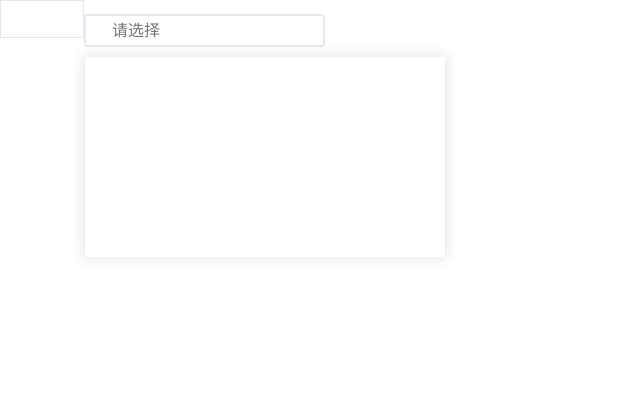
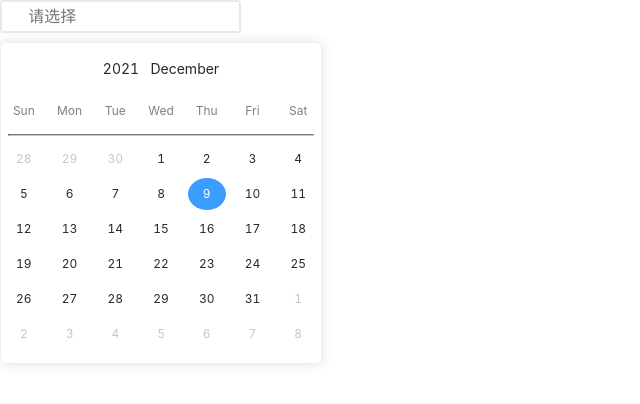
Before and after one commit to lzt-T/carpediemUi, a Vue app: page / in a window 1280 px wide. Shown: the top 404 px of the page, without its empty margins (0-640 px from the left). Built offline with nearby package versions, Linux system fonts and the light colour scheme; a web font is replaced by a local one.

Commit message:
feat: 日期选择组外观完成

```diff
--- a/examples/App.vue
+++ b/examples/App.vue
@@ -1,6 +1,5 @@
 <template>
   <div class="su">
-    <cd-button></cd-button>
     <cd-date-picker v-model="data" :height="32" :width="240"></cd-date-picker>
   </div>
 </template>
--- a/packages/datepicker/src/calendar.vue
+++ b/packages/datepicker/src/calendar.vue
@@ -1,15 +1,62 @@
 <template>
-  <div :class="{ 'cd-calendar-frame': true }">
-    <span class="cd cd-calendar-icon"></span>
-    <div :class="{ 'cd-calendar-tag': true }">
-      <span></span>
-      <span></span>
-      <span></span>
-      <span></span>
-      <span></span>
+  <div :class="{ 'cd-calendar-frame-day': type == 'day' }">
+    <div v-if="type == 'day'">
+      <span class="cd cd-calendar-icon"></span>
+      <div :class="{ 'cd-calendar-tag': true }">
+        <span class="last-year cd" @click="changeYear(-1)"></span>
+        <span
+          class="cd-calendar-tag-icon last-month cd"
+          @click="changeMonth(-1)"
+        ></span>
+        <span class="cd-calendar-tag-word"
+          >{{ yearData }} &nbsp; {{ monthArray[monthData - 1] }}
+        </span>
+        <span
+          class="cd-calendar-tag-icon next-month cd"
+          @click="changeMonth(1)"
+        ></span>
+        <span
+          class="cd-calendar-tag-icon next-year cd"
+          @click="changeYear(1)"
+        ></span>
+      </div>
+      <div :class="{ 'cd-calendar-week': true }">
+        <span
+          class="cd-calendar-week-work"
+          v-for="(data, ind) in weekArray"
+          :key="ind"
+          >{{ data }}</span
+        >
+      </div>
+      <hr class="cd-calendar-week-hr" />
+      <div :class="{ 'cd-calendar-day': true }">
+        <span
+          v-for="data in lastMonthDays"
+          :key="data"
+          class="cd-calendar-dayWord cd-calendar-lastmonth"
+          >{{ data }}</span
+        >
+        <span
+          v-for="data in currentMonthhDays"
+          :key="data"
+          :class="{
+            'cd-calendar-dayWord': true,
+            'cd-calendar-currentmonth': true,
+            'cd-calendar-select':
+              yearData == selectDate[0] &&
+              monthData == selectDate[1] &&
+              data == dayData,
+          }"
+          >{{ data }}</span
+        >
+        <span
+          v-for="data in nextMonthDays"
+          :key="data"
+          class="cd-calendar-dayWord cd-calendar-nextmonth"
+          >{{ data }}</span
+        >
+      </div>
     </div>
-    <div :class="{ 'cd-calendar-week': true }"></div>
-    <div :class="{ 'cd-calendar-day': true }"></div>
   </div>
 </template>
 
@@ -23,22 +70,146 @@ export default {
     width: {
       type: Number,
     },
+    type: {
+      type: String,
+      default: "day",
+    },
   },
   setup(props, context) {
+    let weekArray = ref(["Sun", "Mon", "Tue", "Wed", "Thu", "Fri", "Sat"]);
+    let monthArray = ref([
+      "January",
+      "February",
+      "March",
+      "April",
+      "May",
+      "June",
+      "July",
+      "August",
+      "September",
+      "October",
+      "November",
+      "December",
+    ]);
+    let selectDate = ref([]);
     let yearData = ref();
     let monthData = ref();
     let dayData = ref();
+    getCurrentDate();
+    function getCurrentDate() {
+      let currentDate = new Date();
+      yearData.value = currentDate.getFullYear();
+      monthData.value = currentDate.getMonth() + 1;
+      dayData.value = currentDate.getDate();
+      selectDate.value.push(yearData.value, monthData.value);
+    }
+    console.log(selectDate.value);
+    function changeYear(num) {
+      yearData.value += num;
+      getCalendar();
+      dayData.value = undefined;
+    }
+    function changeMonth(num) {
+      if (monthData.value + num > 12) {
+        yearData.value += 1;
+        monthData.value = 1;
+      } else if (monthData.value + num < 1) {
+        yearData.value -= 1;
+        monthData.value = 12;
+      } else {
+        monthData.value += num;
+      }
+      getCalendar();
+      dayData.value = undefined;
+    }
+    function changeData(num) {
+      dayData.value = num;
+    }
+    //获取日期的数据
+    let lastMonthDays = ref([]);
+    let currentMonthhDays = ref([]);
+    let nextMonthDays = ref([]);
+    getCalendar();
+    function getCalendar() {
+      lastMonthDays.value.length = 0;
+      currentMonthhDays.value.length = 0;
+      nextMonthDays.value.length = 0;
+      let monthFristWeek;
+      let nextmonth;
+      let lastmonth;
+      let currentmonth = +new Date(
+        yearData.value + "-" + monthData.value + "-1"
+      );
+      if (monthData.value == 12) {
+        nextmonth = +new Date(yearData.value + 1 + "-1-1");
+      } else {
+        nextmonth = +new Date(
+          yearData.value + "-" + (monthData.value + 1) + "-1"
+        );
+      }
+      if (monthData.value == 1) {
+        lastmonth = +new Date(yearData.value - 1 + "-12-1");
+      } else {
+        lastmonth = +new Date(
+          yearData.value + "-" + (monthData.value - 1) + "-1"
+        );
+      }
+      monthFristWeek = new Date(
+        yearData.value + "-" + monthData.value + "-1"
+      ).getDay();
+
+      for (
+        let i = (currentmonth - lastmonth) / (1000 * 60 * 60 * 24), j = 0;
+        i >= 0, j < monthFristWeek;
+        i--, j++
+      ) {
+        lastMonthDays.value.unshift(i);
+      }
+      // console.log(lastMonthDays.value);
+      for (
+        let i = 1;
+        i <= (nextmonth - currentmonth) / (1000 * 60 * 60 * 24);
+        i++
+      ) {
+        currentMonthhDays.value.push(i);
+      }
+      // console.log(currentMonthhDays.value);
+      for (
+        let i = lastMonthDays.value.length + currentMonthhDays.value.length,
+          j = 1;
+        i < 42;
+        i++, j++
+      ) {
+        nextMonthDays.value.push(j);
+      }
+      // console.log(nextMonthDays.value);
+    }
+    return {
+      yearData,
+      monthData,
+      dayData,
+      changeYear,
+      changeMonth,
+      changeData,
+      weekArray,
+      monthArray,
+      lastMonthDays,
+      currentMonthhDays,
+      nextMonthDays,
+      selectDate,
+    };
   },
 };
 </script>
 
 <style scoped>
-.cd-calendar-frame {
+.cd-calendar-frame-day {
   position: absolute;
   top: v-bind(height + 10 + "px");
   z-index: 1;
-  height: 200px;
-  width: v-bind(width * 1.5+"px");
+  /* height: 200px; */
+  width: 320px;
+  border-radius: 5px;
   box-shadow: 0px 0px 12px 2px rgba(0, 0, 0, 0.1);
 }
 .cd-calendar-icon {
@@ -50,4 +221,104 @@ export default {
   content: "\e637";
   color: white;
 }
+.cd-calendar-tag {
+  display: flex;
+  padding: 10px;
+}
+.last-year {
+  flex: 1;
+  text-align: center;
+  cursor: pointer;
+}
+.last-year::before {
+  content: "\e683";
+  color: #7e7f80;
+}
+.last-year:hover:before {
+  color: #3c9cff;
+}
+.last-month {
+  flex: 1;
+  text-align: center;
+  cursor: pointer;
+}
+.last-month::before {
+  content: "\e640";
+  color: #7e7f80;
+}
+.last-month:hover::before {
+  color: #3c9cff;
+}
+.cd-calendar-tag-word {
+  cursor: default;
+  flex: 12;
+  text-align: center;
+}
+.next-month {
+  flex: 1;
+  text-align: center;
+  cursor: pointer;
+}
+.next-month::before {
+  content: "\e649";
+  color: #7e7f80;
+}
+.next-month:hover::before {
+  color: #3c9cff;
+}
+.next-year {
+  flex: 1;
+  text-align: center;
+  cursor: pointer;
+}
+.next-year::before {
+  content: "\e682";
+  color: #7e7f80;
+}
+.next-year:hover::before {
+  color: #3c9cff;
+}
+.cd-calendar-week {
+  display: flex;
+  cursor: default;
+}
+.cd-calendar-week-work {
+  flex: 1;
+  text-align: center;
+  color: #7e7f80;
+  font-size: 12px;
+}
+.cd-calendar-week-hr {
+  width: 95%;
+  border-color: #c2c7ce;
+}
+.cd-calendar-day {
+  display: flex;
+  flex-wrap: wrap;
+  justify-content: space-around;
+  margin-bottom: 10px;
+  cursor: pointer;
+}
+.cd-calendar-dayWord {
+  flex: 11%;
+  margin-left: 4px;
+  margin-right: 4px;
+  margin-bottom: 3px;
+  text-align: center;
+  font-size: 12px;
+}
+.cd-calendar-select {
+  background-color: #3c9cff;
+  border-radius: 50%;
+  color: white;
+}
+.cd-calendar-lastmonth {
+  color: #c2c7ce;
+}
+.cd-calendar-currentmonth:hover {
+  color: #3c9cff;
+}
+.cd-calendar-nextmonth {
+  color: #c2c7ce;
+}
 </style>
--- a/packages/datepicker/src/datepicker.vue
+++ b/packages/datepicker/src/datepicker.vue
@@ -16,7 +16,7 @@
       @focus="onFocus"
       @blur="onBlur"
     />
-    <calendar :height="heightData" :width="widthData"></calendar>
+    <calendar :height="heightData" :width="widthData" :type="type"></calendar>
   </span>
 </template>
 
@@ -38,6 +38,10 @@ export default defineComponent({
     width: {
       type: Number,
       default: 220,
+    },
+    type: {
+      type: String,
+      default: "day",
     },
   },
   setup(props, context) {
```
